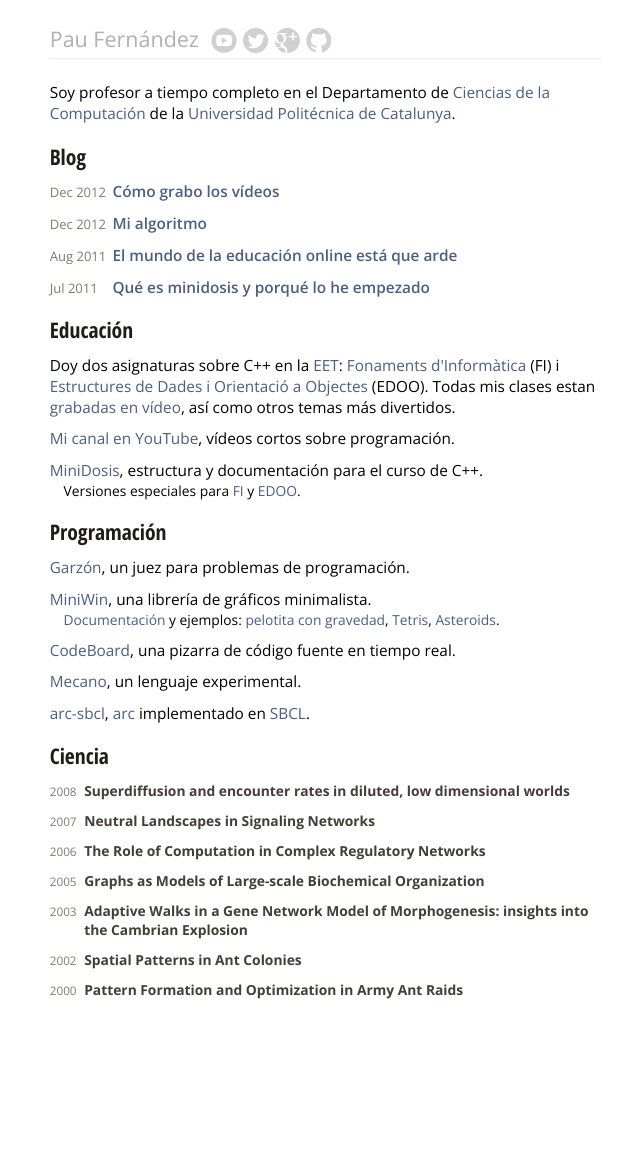
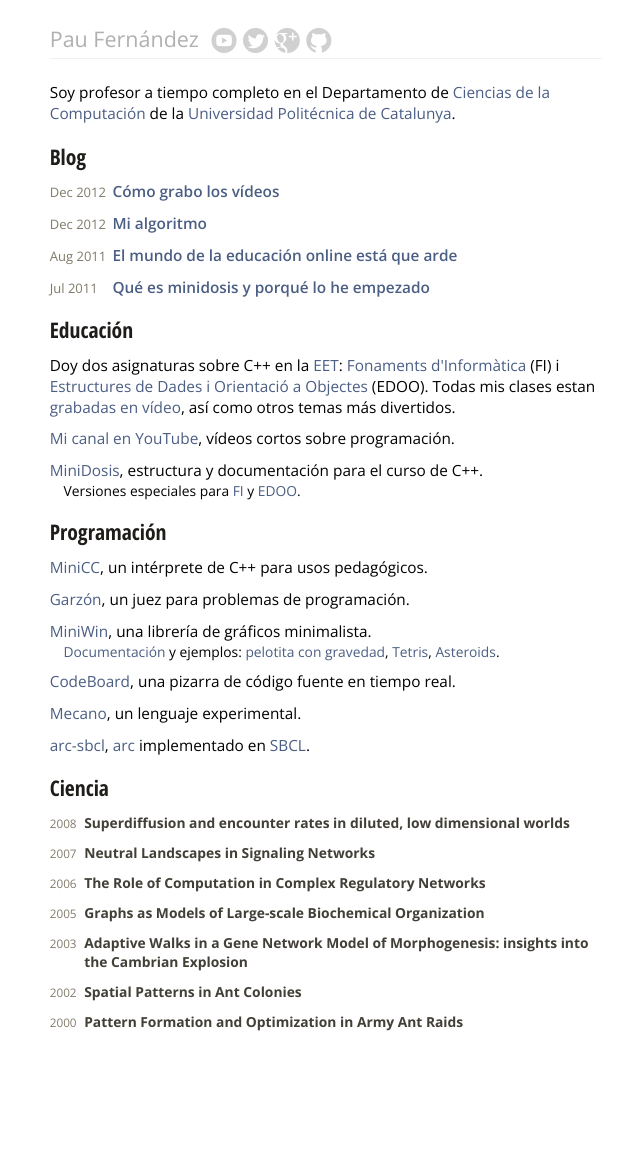
Before and after one commit to pauek/pauek.info, a Jekyll site: the page built from index.html, in a window 1280 px wide. Shown: the whole page, without its empty margins (314-954 px from the left). Built offline with Jekyll 4.4.1, drawn with Linux system fonts in a browser that asks for light colours; nearby versions of some CDN libraries; before the commit the page ends 1133 px from its top, so only the background shows below that.

Commit message:
Añado MiniCC

```diff
--- a/index.html
+++ b/index.html
@@ -47,6 +47,7 @@
 
 <h2>Programación</h2>
 <ul class="nobullet">
+  <li><a href="https://github.com/pauek/minicc">MiniCC</a>, un intérprete de C++ para usos pedagógicos.</li>
   <li><a href="https://github.com/pauek/garzon">Garzón</a>, un juez para problemas de programación.</li>
   <li><a href="https://github.com/pauek/miniwin">MiniWin</a>, una librería de gráficos minimalista.
     <div class="comment">
```
